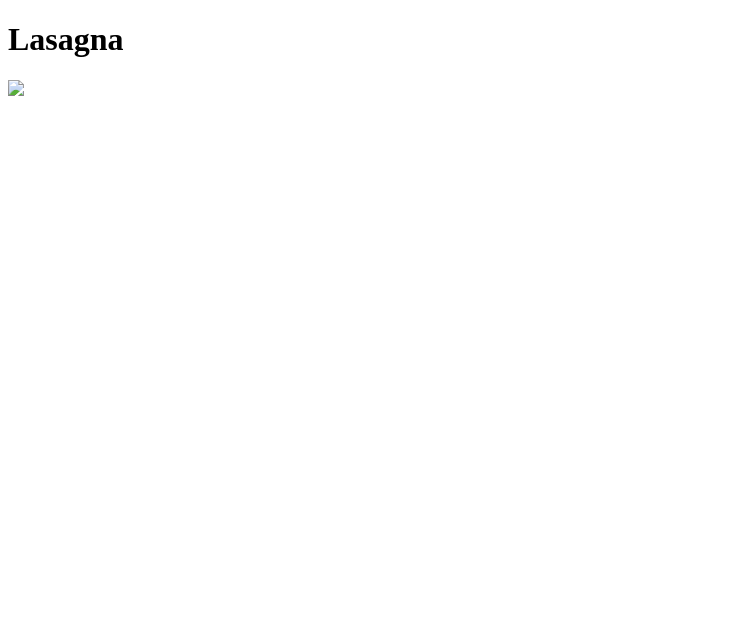
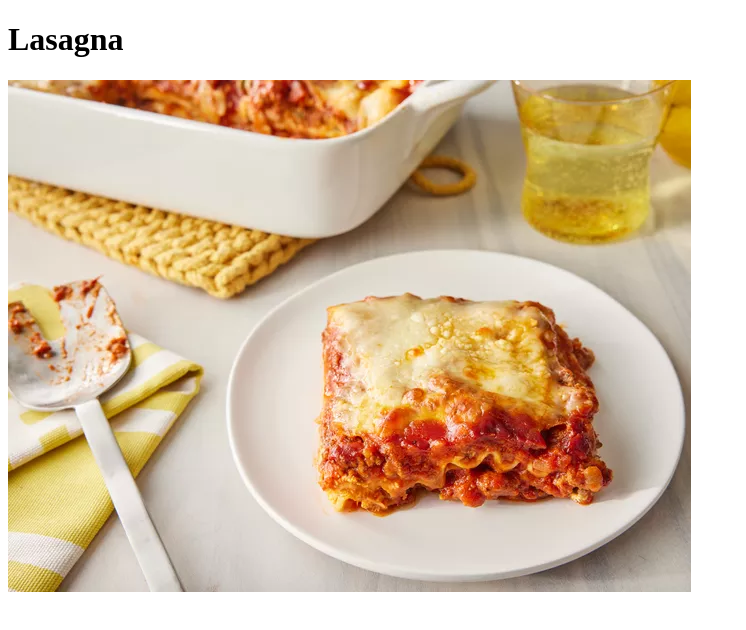
Before and after one commit to anrichp/odin-recipes, a plain HTML site: page recipes/lasagna.html in a window 1280 px wide. Shown: the whole page, without its empty margins (0-746 px from the left). Drawn offline with Linux system fonts and the light colour scheme.

Commit message:
Fix type in directory name

```diff
--- a/recipes/lasagna.html
+++ b/recipes/lasagna.html
@@ -7,6 +7,6 @@
   </head>
   <body>
     <h1>Lasagna</h1>
-    <img src="../immages/lasagna.webp" />
+    <img src="../images/lasagna.webp" />
   </body>
 </html>
```
